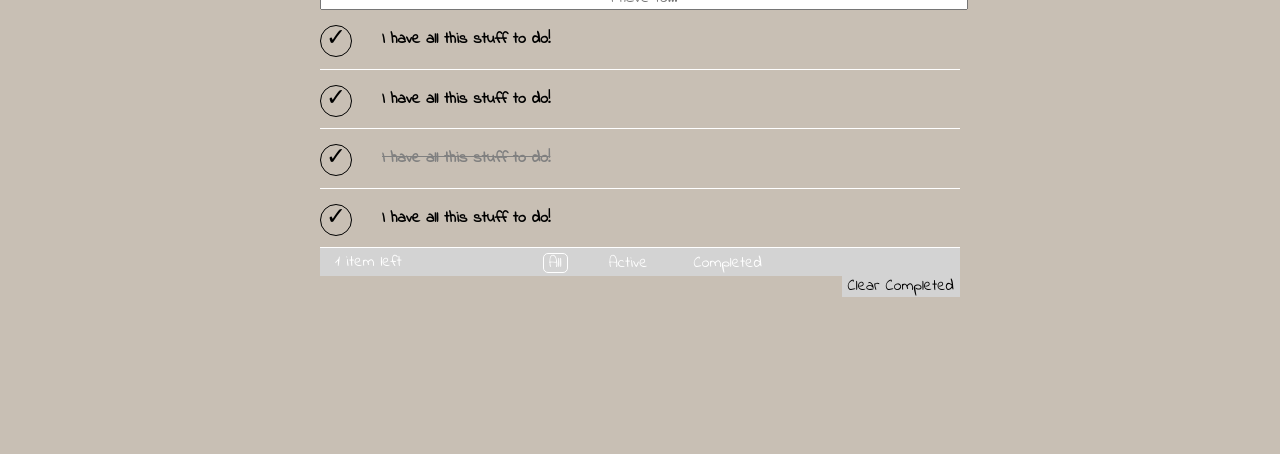
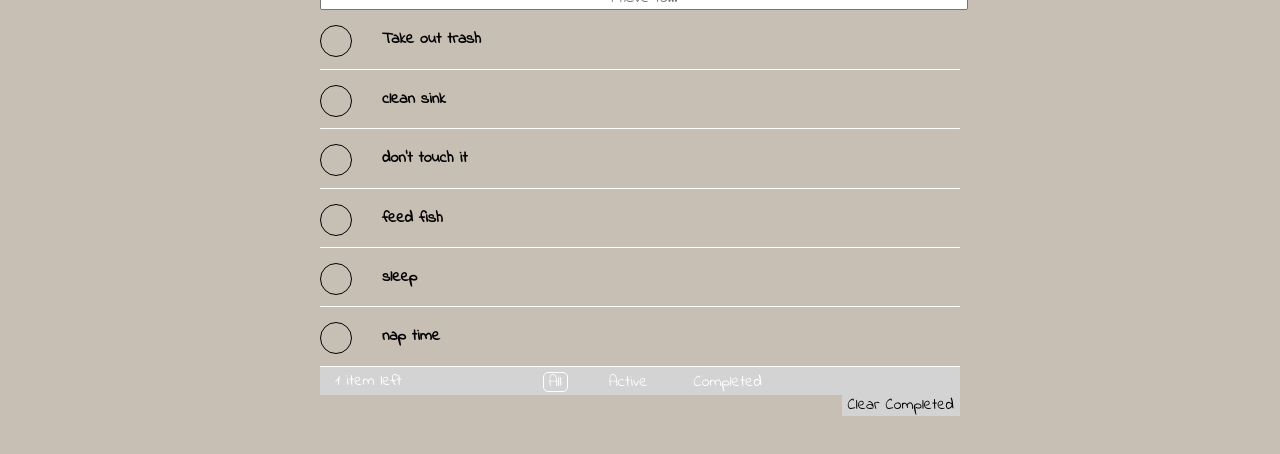
Before and after one commit to bdjones2410/ToDoList, a plain HTML site: page index.html in a window 1280 px wide. Shown: the part 106-560 px from the top of the page. Drawn offline with nearby package versions, Linux system fonts and the light colour scheme.

Commit message:
finished functions for delete option

```diff
--- a/index.html
+++ b/index.html
@@ -24,55 +24,33 @@
         </div>
 
 
-        <div class="toDolist">
-          <div class="checkBox">
-            <div id="check">&#x2713;</div>
-          </div>
-          <div class="toDoItem">
-            <h4>I have all this stuff to do!</h4>
-          </div>
-        </div>
-        <div class="toDolist">
-          <div class="checkBox">
-            <div id="check">&#x2713;</div>
-          </div>
-          <div class="toDoItem">
-            <h4>I have all this stuff to do!</h4>
-          </div>
-        </div>
-        <div class="toDolist">
-          <div class="checkBox">
-            <div id="check">&#x2713;</div>
-          </div>
-          <div class="toDoItem">
-            <h4 class="doneItem">I have all this stuff to do!</h4>
-          </div>
-        </div>
-        <div class="toDolist">
-          <div class="checkBox">
-            <div id="check">&#x2713;</div>
-          </div>
-          <div class="toDoItem">
-            <h4>I have all this stuff to do!</h4>
-          </div>
-        </div>
-
+        <section id="hereDo">
+        </section>
 
 
         <nav class="bottomNav">
             <div class="remainingToDo">
                 1 item left
             </div>
-            <ul>
-                <li class="clickedBorder" rel="All"><a href="">All</a></li>
 
 
-                <li><a href="" rel="Active">Active</a></li>
+            <ul>
+                <li class="clickedBorder">
+                    <a href="">All</a>
+                </li>
 
 
-                <li><a href="" rel="Completed">Completed</a></li>
+                <li>
+                    <a href="" rel="Active">Active</a>
+                </li>
+
+
+                <li>
+                    <a href="" rel="Completed">Completed</a>
+                </li>
             </ul>
-            <button name="delete" id="deleteBut" type="delete">Clear Completed</button>
+            <button id="deleteBut" name="delete" type="delete">Clear
+            Completed</button>
         </nav>
     </section>
     <!-- libs -->
--- a/main.js
+++ b/main.js
@@ -0,0 +1,89 @@
+$(document).ready(function () {
+  list.init();
+});
+
+
+var list ={
+    init: function(){
+      list.styling();
+      list.events();
+
+    },
+
+    styling: function(){
+      list.loadToDo(youDoData);
+
+
+    },
+    events: function(){
+      $('#hereDo').on('click','a', function(event) {
+        event.preventDefault();
+        $(this).children().toggleClass('hidden');
+        $(this).siblings().children().toggleClass('doneItem');
+        $(this).closest('.toDoList').toggleClass('finished');
+        elID = $(this).closest('.toDoList').data('id');
+          if ( _.contains(toDelete, elID)) {
+            var idxof = _.indexOf(toDelete, elID);
+            toDelete.splice(idxof, 1); }
+          else (toDelete.push(elID));
+      });
+
+      $('nav').on('click','#deleteBut', function(event){
+          event.preventDefault();
+          _.each(toDelete, function(el){
+            list.delTask(el);
+          });
+          $('#hereDo').html('');
+          list.loadToDo(youDoData);
+
+      });
+
+
+    },
+
+    delTask: function(idx) {
+      youDoData.splice(idx,1);
+    },
+
+    getTemplate: function(name){
+      return _.template(templates[name]);
+    },
+
+    loadTemplate: function($el, data, tmpl) {
+      var template = list.getTemplate(tmpl);
+      var html = template(data);
+      $el.append(html);
+    },
+
+    loadToDo: function(arr) {
+      _.each(arr, function(curEl, idx, arr){
+        curEl.id = idx;
+        list.loadTemplate($('#hereDo'), curEl, 'toDoFill');
+        toDelete = [];
+      });
+    },
+
+
+
+
+
+
+
+
+
+
+
+
+
+
+
+
+
+
+
+
+
+
+
+
+};
--- a/styles.scss
+++ b/styles.scss
@@ -10,7 +10,7 @@ body{
 
 .wrapper{
   width: 50%;
-margin: 0 auto;
+  margin: 0 auto;
 }
 a{
   text-decoration: none;
@@ -53,7 +53,7 @@ INPUT
 /*******************************************
 TASKS
 *******************************************/
-.toDolist {
+.toDoList {
   border-bottom:1px solid white;
   padding:15px 0;
 }
@@ -78,6 +78,9 @@ TASKS
 h4{
   padding: 5px 30px;
   margin: 0;
+}
+.hidden {
+  display:none;
 }
 
 
@@ -124,3 +127,6 @@ nav {
   color:grey;
   text-decoration: line-through;
 }
+.finished {
+  opacity: .5;
+}
--- a/var.js
+++ b/var.js
@@ -2,14 +2,29 @@
 // DATA ARRAY   //
 //////////////////
 
-var youDo = [
+var youDoData = [
   {
     toDo : "Take out trash"
+  },
+  {
+    toDo : "clean sink"
+  },
+  {
+    toDo : "don't touch it"
+  },
+  {
+    toDo : "feed fish"
+  },
+  {
+    toDo : "sleep"
+  },
+  {
+    toDo : "nap time"
   },
 ];
 
 
-
+var toDelete = [];
 
 
 
@@ -26,23 +41,16 @@ var youDo = [
 //////////////////
 // TEMPLATES    //
 //////////////////
-var Templates= {
+var templates= {
  toDoFill:[
-            '<div class="toDolist" id="<%= idx %>">',
-            '<div class="checkBox">',
-            '<div id="check">&#x2713;</div>',
-            '</div>',
+            '<div class="toDoList" data-id="<%= id %>">',
+            '<a href="" class="checkBox">',
+            '<div id="check" class ="check hidden">&#x2713;</div>',
+            '</a>',
             '<div class="toDoItem">',
-            '<h4><%= toDo =></h4>',
+            '<h4 class=" "><%= toDo %></h4>',
             '</div>',
             '</div>'
             ].join(""),
 
-
-
-
-
-
-
-
 };
```
Also changed, not shown: styles.css.
